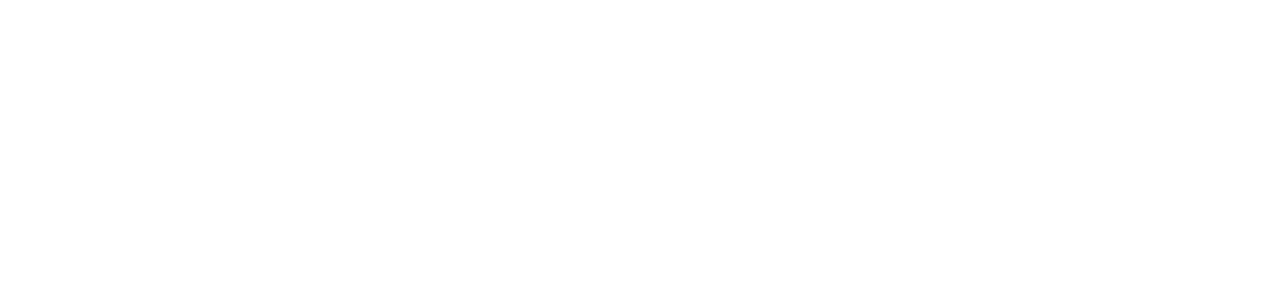
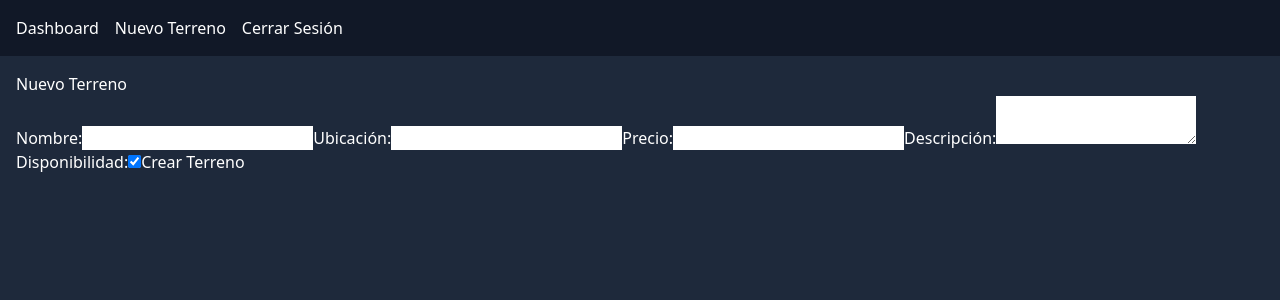
Before and after one commit to MartinTorresg/venta-de-terrenos, a React (Create React App) app in the folder frondend/: page /admin/terrenos/new in a window 1280 px wide. Before the commit this address had no page. Shown: the top 300 px of the page. Built offline with nearby package versions, Linux system fonts and the light colour scheme; sample sign-in values are in the browser's storage.

Commit message:
implementado login de admin en el frontend

```diff
--- a/frondend/src/App.js
+++ b/frondend/src/App.js
@@ -1,13 +1,40 @@
-// src/App.js
 import React from 'react';
-import Routing from './router/Routing';
+import { BrowserRouter as Router, Route, Routes, Navigate } from 'react-router-dom';
+import PublicLayout from './components/layout/publico/PublicLayout';
+import Home from './pages/Home';
+import TerrenoList from './pages/TerrenoList';
+import TerrenoDetail from './pages/TerrenoDetail';
+import Contact from './pages/Contact';
+import AdminLayout from './components/admin/AdminLayout';
+import Login from './components/admin/Login';
+import Dashboard from './components/admin/Dashboard';
+import TerrenoForm from './components/admin/TerrenoForm';
+import ProtectedRoute from './components/admin/ProtectedRoute';
 
-function App() {
+const App = () => {
   return (
-    <div className="App">
-      <Routing />
-    </div>
+    <Router>
+      <Routes>
+        {/* Rutas públicas */}
+        <Route path="/" element={<PublicLayout />}>
+          <Route index element={<Home />} />
+          <Route path="terrenos" element={<TerrenoList />} />
+          <Route path="terreno/:id" element={<TerrenoDetail />} />
+          <Route path="contacto" element={<Contact />} />
+        </Route>
+
+        {/* Rutas de administrador */}
+        <Route path="/admin/login" element={<Login />} />
+        <Route path="/admin" element={<ProtectedRoute><AdminLayout /></ProtectedRoute>}>
+          <Route path="dashboard" element={<Dashboard />} />
+          <Route path="terrenos/new" element={<TerrenoForm />} />
+        </Route>
+
+        {/* Redirección por defecto */}
+        <Route path="*" element={<Navigate to="/" />} />
+      </Routes>
+    </Router>
   );
-}
+};
 
 export default App;
--- /dev/null
+++ b/frondend/src/components/admin/AdminLayout.jsx
@@ -0,0 +1,28 @@
+import React from 'react';
+import { Outlet, Link, useNavigate } from 'react-router-dom';
+
+const AdminLayout = () => {
+  const navigate = useNavigate();
+
+  const handleLogout = () => {
+    localStorage.removeItem('token');
+    navigate('/admin/login');
+  };
+
+  return (
+    <div className="bg-gray-800 min-h-screen text-white">
+      <nav className="bg-gray-900 p-4">
+        <ul className="flex space-x-4">
+          <li><Link to="/admin/dashboard" className="hover:text-yellow-500">Dashboard</Link></li>
+          <li><Link to="/admin/terrenos/new" className="hover:text-yellow-500">Nuevo Terreno</Link></li>
+          <li><button onClick={handleLogout} className="hover:text-yellow-500">Cerrar Sesión</button></li>
+        </ul>
+      </nav>
+      <main className="p-4">
+        <Outlet />
+      </main>
+    </div>
+  );
+};
+
+export default AdminLayout;
--- /dev/null
+++ b/frondend/src/components/admin/Dashboard.jsx
@@ -0,0 +1,35 @@
+import React, { useEffect, useState } from 'react';
+import axios from 'axios';
+
+const Dashboard = () => {
+  const [terrenos, setTerrenos] = useState([]);
+
+  useEffect(() => {
+    const fetchTerrenos = async () => {
+      try {
+        const token = localStorage.getItem('token');
+        const res = await axios.get('http://localhost:3000/api/terrenos', {
+          headers: { 'x-auth-token': token }
+        });
+        setTerrenos(res.data);
+      } catch (err) {
+        console.error('Error fetching terrenos:', err);
+      }
+    };
+
+    fetchTerrenos();
+  }, []);
+
+  return (
+    <div>
+      <h1>Admin Dashboard</h1>
+      <ul>
+        {terrenos.map((terreno) => (
+          <li key={terreno._id}>{terreno.nombre} - {terreno.ubicacion}</li>
+        ))}
+      </ul>
+    </div>
+  );
+};
+
+export default Dashboard;
--- /dev/null
+++ b/frondend/src/components/admin/Login.jsx
@@ -0,0 +1,62 @@
+import React, { useState } from 'react';
+import { useNavigate } from 'react-router-dom';
+import axios from 'axios';
+
+const Login = () => {
+  const [email, setEmail] = useState('');
+  const [password, setPassword] = useState('');
+  const navigate = useNavigate();
+
+  const handleLogin = async (e) => {
+    e.preventDefault();
+    try {
+      const res = await axios.post('http://localhost:3000/api/auth/login', { email, password });
+      localStorage.setItem('token', res.data.token);
+      navigate('/admin/dashboard');
+    } catch (err) {
+      console.error('Error during login:', err);
+    }
+  };
+
+  return (
+    <div className="flex items-center justify-center min-h-screen bg-gray-800">
+      <div className="w-full max-w-md p-8 space-y-8 bg-gray-900 rounded-lg shadow-md">
+        <h1 className="text-3xl font-bold text-center text-white">Admin Login</h1>
+        <form onSubmit={handleLogin} className="space-y-6">
+          <div>
+            <label htmlFor="email" className="block text-sm font-medium text-gray-300">Email</label>
+            <input
+              type="email"
+              id="email"
+              value={email}
+              onChange={(e) => setEmail(e.target.value)}
+              required
+              className="w-full px-3 py-2 mt-1 text-gray-900 rounded-md focus:outline-none focus:ring focus:ring-yellow-500"
+            />
+          </div>
+          <div>
+            <label htmlFor="password" className="block text-sm font-medium text-gray-300">Password</label>
+            <input
+              type="password"
+              id="password"
+              value={password}
+              onChange={(e) => setPassword(e.target.value)}
+              required
+              className="w-full px-3 py-2 mt-1 text-gray-900 rounded-md focus:outline-none focus:ring focus:ring-yellow-500"
+            />
+          </div>
+          <div>
+            <button
+              type="submit"
+              className="w-full px-4 py-2 font-semibold text-white bg-yellow-500 rounded-md hover:bg-yellow-600 focus:outline-none focus:ring focus:ring-yellow-500"
+            >
+              Login
+            </button>
+          </div>
+        </form>
+      </div>
+    </div>
+  );
+};
+
+export default Login;
--- /dev/null
+++ b/frondend/src/components/admin/ProtectedRoute.jsx
@@ -0,0 +1,10 @@
+import React from 'react';
+import { Navigate } from 'react-router-dom';
+
+const ProtectedRoute = ({ children }) => {
+  const token = localStorage.getItem('token');
+
+  return token ? children : <Navigate to="/admin/login" />;
+};
+
+export default ProtectedRoute;
--- /dev/null
+++ b/frondend/src/components/admin/TerrenoForm.jsx
@@ -0,0 +1,55 @@
+import React, { useState } from 'react';
+import axios from 'axios';
+import { useNavigate } from 'react-router-dom';
+
+const TerrenoForm = () => {
+  const [nombre, setNombre] = useState('');
+  const [ubicacion, setUbicacion] = useState('');
+  const [precio, setPrecio] = useState('');
+  const [descripcion, setDescripcion] = useState('');
+  const [disponibilidad, setDisponibilidad] = useState(true);
+  const navigate = useNavigate();
+
+  const handleSubmit = async (e) => {
+    e.preventDefault();
+    try {
+      const token = localStorage.getItem('token');
+      const newTerreno = { nombre, ubicacion, precio, descripcion, disponibilidad };
+      await axios.post('http://localhost:3000/api/terrenos', newTerreno, {
+        headers: { 'x-auth-token': token }
+      });
+      navigate('/admin/dashboard');
+    } catch (err) {
+      console.error('Error creating terreno:', err);
+    }
+  };
+
+  return (
+    <form onSubmit={handleSubmit}>
+      <h1>Nuevo Terreno</h1>
+      <label>
+        Nombre:
+        <input type="text" value={nombre} onChange={(e) => setNombre(e.target.value)} required />
+      </label>
+      <label>
+        Ubicación:
+        <input type="text" value={ubicacion} onChange={(e) => setUbicacion(e.target.value)} required />
+      </label>
+      <label>
+        Precio:
+        <input type="number" value={precio} onChange={(e) => setPrecio(e.target.value)} required />
+      </label>
+      <label>
+        Descripción:
+        <textarea value={descripcion} onChange={(e) => setDescripcion(e.target.value)} required></textarea>
+      </label>
+      <label>
+        Disponibilidad:
+        <input type="checkbox" checked={disponibilidad} onChange={(e) => setDisponibilidad(e.target.checked)} />
+      </label>
+      <button type="submit">Crear Terreno</button>
+    </form>
+  );
+};
+
+export default TerrenoForm;
--- /dev/null
+++ b/frondend/src/helpers/axios.jsx
@@ -0,0 +1,20 @@
+import axios from 'axios';
+
+const axiosInstance = axios.create({
+  baseURL: 'http://localhost:3000/api',
+});
+
+axiosInstance.interceptors.request.use(
+  (config) => {
+    const token = localStorage.getItem('token');
+    if (token) {
+      config.headers['x-auth-token'] = token;
+    }
+    return config;
+  },
+  (error) => {
+    return Promise.reject(error);
+  }
+);
+
+export default axiosInstance;
--- /dev/null
+++ b/frondend/src/router/AdminRouting.jsx
@@ -0,0 +1,21 @@
+import React from 'react';
+import { Routes, Route, Navigate } from 'react-router-dom';
+import AdminLayout from '../components/admin/AdminLayout';
+import Login from '../components/admin/Login';
+import Dashboard from '../components/admin/Dashboard';
+import TerrenoForm from '../components/admin/TerrenoForm';
+
+const AdminRouting = () => {
+  return (
+    <Routes>
+      <Route path="/admin" element={<AdminLayout />}>
+        <Route path="login" element={<Login />} />
+        <Route path="dashboard" element={<Dashboard />} />
+        <Route path="terrenos/new" element={<TerrenoForm />} />
+      </Route>
+      <Route path="*" element={<Navigate to="/admin/login" />} />
+    </Routes>
+  );
+};
+
+export default AdminRouting;
```
